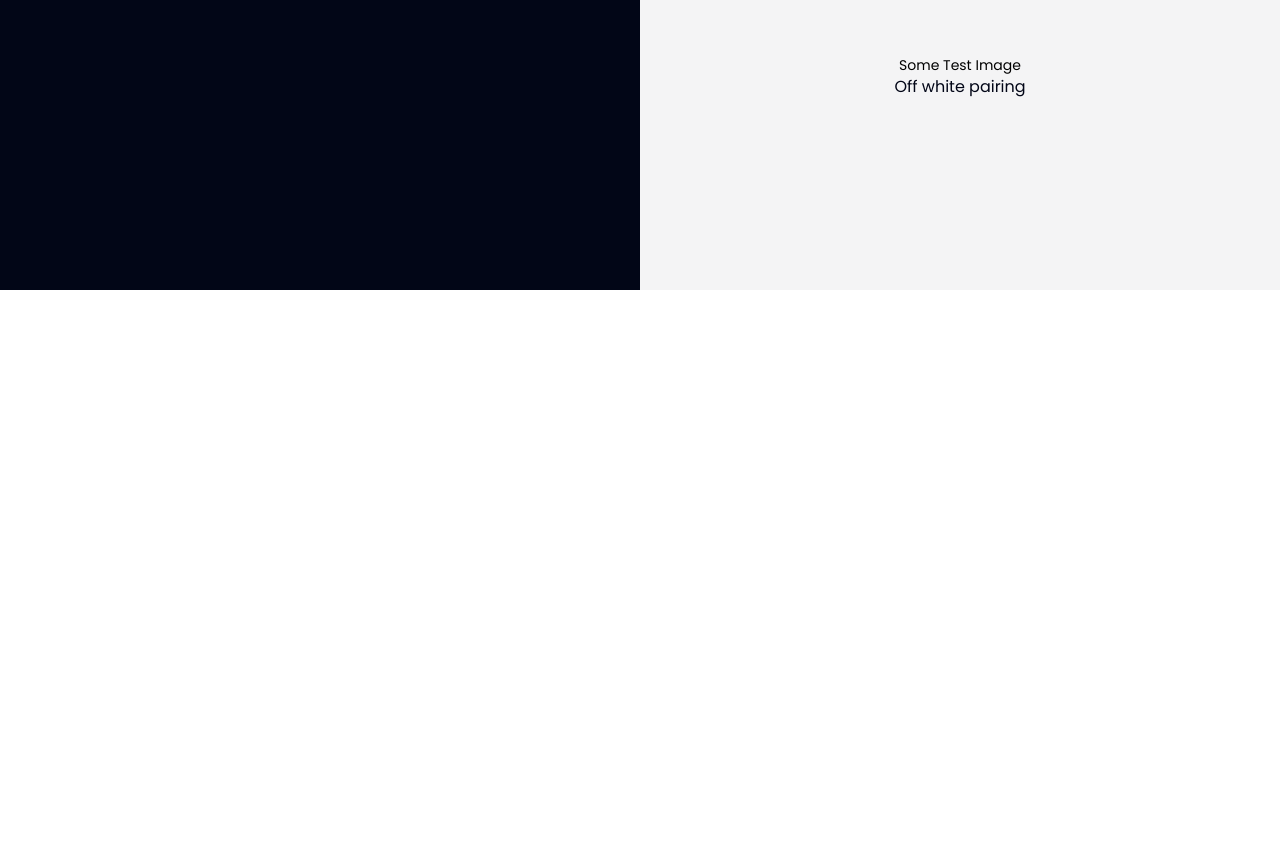
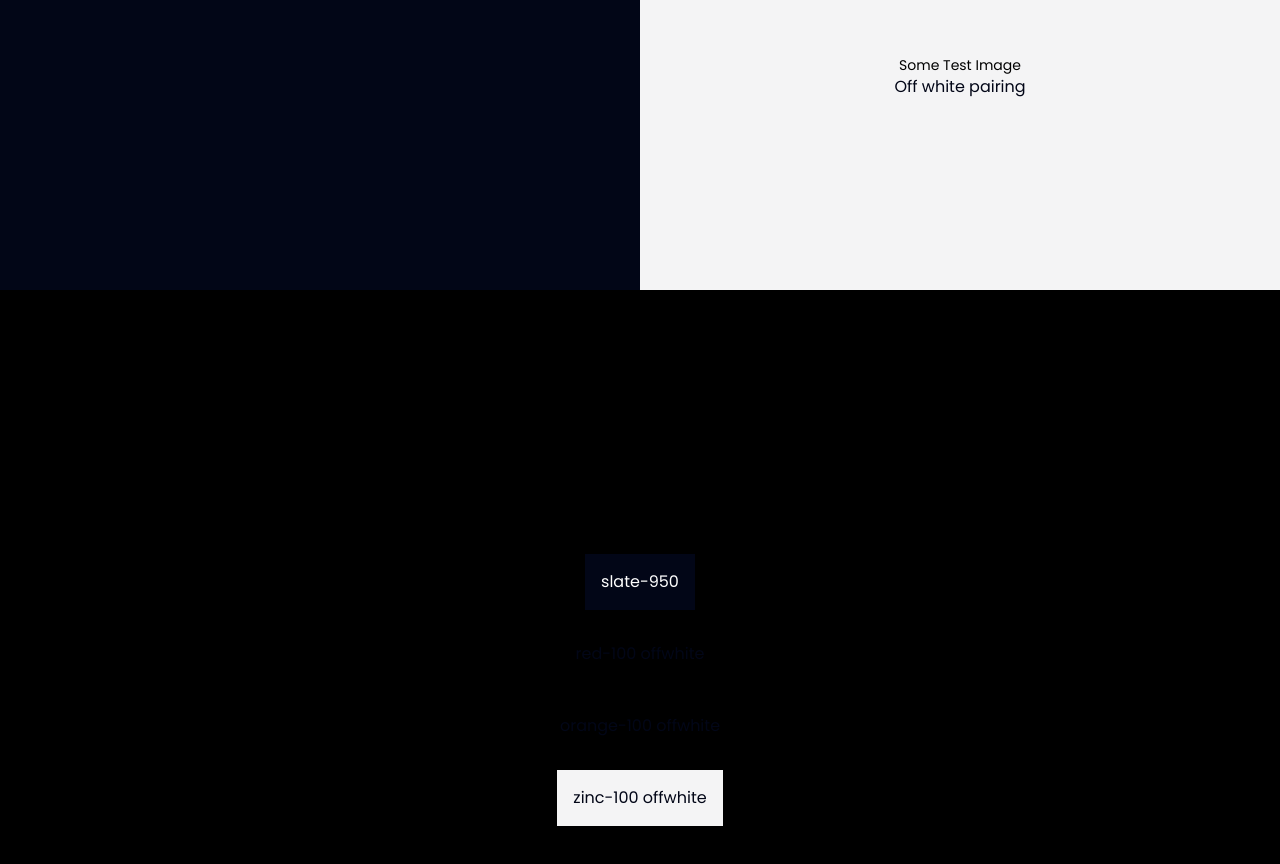
Before and after one commit to JehAbrera/jehabrera.github.io, a plain HTML site: page index.html in a window 1280 px wide. Shown: the part 510-1374 px from the top of the page. Before the commit the page ends 800 px from the top, so only its background shows below. Drawn offline with nearby package versions, Linux system fonts and the light colour scheme.

Commit message:
Update index.html

```diff
--- a/index.html
+++ b/index.html
@@ -15,7 +15,7 @@
     </style>
     <title>Test Site</title>
 </head>
-<body>
+<body class=" flex flex-col">
     <main class=" flex flex-row justify-center min-h-screen w-full">
         <section class=" flex flex-1 justify-center items-center bg-slate-950">
             <span class=" text-zinc-100">Slate bg color</span>
@@ -26,5 +26,11 @@
             <span class=" text-slate-950">Off white pairing</span>
         </section>
     </main>
+    <section class=" flex flex-col justify-center items-center gap-4 bg-black min-h-screen w-full">
+        <span class=" block p-4 text-white bg-slate-950">slate-950</span>
+        <span class=" block p-4 text-slate-950 bg-red-100">red-100 offwhite</span>
+        <span class=" block p-4 text-slate-950 bg-orange-100">orange-100 offwhite</span>
+        <span class=" block p-4 text-slate-950 bg-zinc-100">zinc-100 offwhite</span>
+    </section>
 </body>
 </html>
```
